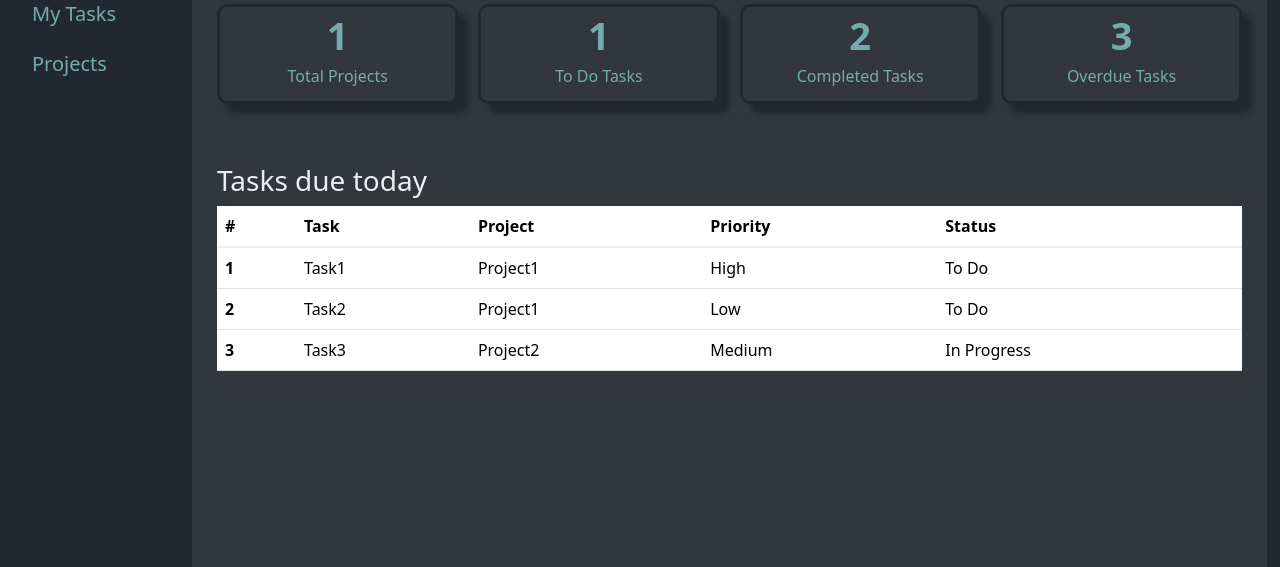
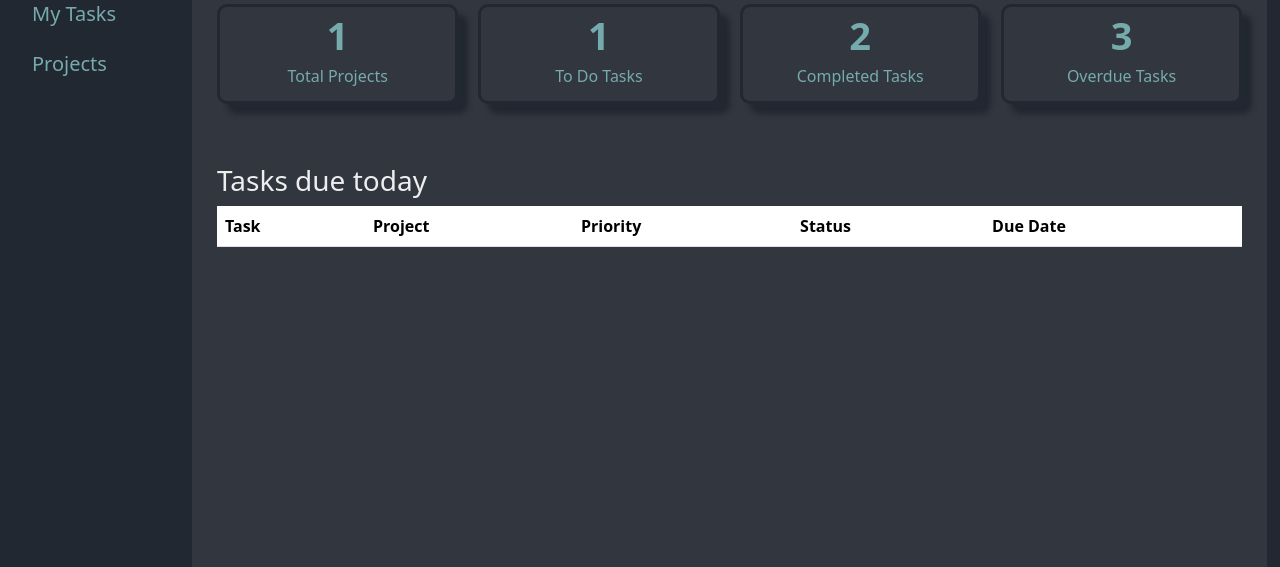
Before and after one commit to kathleen547/SmartTaskManager, a Flask app: page /dashboard in a window 1280 px wide. Shown: the part 161-728 px from the top of the page. Run offline with Flask 3, Linux system fonts and the light colour scheme; a user stored in the database is signed in; tables that the repository leaves empty hold one stand-in row (values such as "Sample post"); lists and menus that the app fills with data are empty; some libraries are stand-ins or nearby versions.

Commit message:
Add task deletion and dashboard table updates

```diff
--- a/app/routes.py
+++ b/app/routes.py
@@ -4,7 +4,7 @@ from werkzeug.security import generate_password_hash, check_password_hash
 from flask_login import login_user, current_user, login_required, logout_user
 from .extensions import db
 from .models import User, Task, Project
-from sqlalchemy import func
+from sqlalchemy import func, case, or_
 from datetime import date
 
 main = Blueprint('main', __name__)
@@ -66,7 +66,28 @@ def get_content():
 
     to_filter = db.select(Project).where(Project.owner_id == current_user.id)
     project_number = db.session.scalar(db.select(func.count()).select_from(to_filter))
-    return render_template("dashboard.html", current_user=current_user, data=project_number, data1=todo_number)
+
+    today = date.today()
+    priority_order = case(
+        ((Task.due_date < today) & (Task.status != "done"), 1),
+        ((Task.due_date == today) & (Task.status != "done"), 2),
+        (Task.status == "in progress", 3),
+        else_=4
+    )
+    task_table = db.session.scalars(
+        db.select(Task)
+        .where(
+            Task.assigned_user_id == current_user.id,
+            or_(
+                ((Task.due_date < today) & (Task.status != "done")),
+                ((Task.due_date == today) & (Task.status != "done")),
+                (Task.status == "in progress")
+            )
+        )
+        .order_by(priority_order, Task.due_date.asc())
+        .limit(10)
+    ).all()
+    return render_template("dashboard.html", current_user=current_user, data=project_number, data1=todo_number, dashboard_table=task_table)
 
 
 @main.route('/new-project', methods=["GET", "POST"])
@@ -155,3 +176,12 @@ def show_project(project_id):
         )
     )
     return render_template("project.html", project=requested_project, data1=total, data2=todo, data3=in_progress, data4=completed, data5=overdue, current_user=current_user)
+
+
+@main.route("/delete/<int:task_id>")
+def delete_task(task_id):
+    task_to_delete = db.get_or_404(Task, task_id)
+    project_id = task_to_delete.project_id
+    db.session.delete(task_to_delete)
+    db.session.commit()
+    return redirect(url_for('main.show_project', project_id=project_id))
--- a/app/static/js/main.js
+++ b/app/static/js/main.js
@@ -9,3 +9,7 @@ function func1() {
 function func2() {
   document.getElementById("status-dropdown").classList.toggle("show");
 }
+
+function confirmDelete(){
+    return confirm("Are you sure to delete this task?");
+}
--- a/app/templates/dashboard.html
+++ b/app/templates/dashboard.html
@@ -38,35 +38,23 @@
     <table class="table table-hover">
   <thead>
     <tr>
-      <th scope="col">#</th>
       <th scope="col">Task</th>
       <th scope="col">Project</th>
       <th scope="col">Priority</th>
       <th scope="col">Status</th>
+      <th scope="col">Due Date</th>
     </tr>
   </thead>
   <tbody class="table-group-divider">
+  {% for task in dashboard_table %}
     <tr>
-      <th scope="row">1</th>
-      <td>Task1</td>
-      <td>Project1</td>
-      <td>High</td>
-      <td>To Do</td>
+      <td>{{ task.title }}</td>
+      <td>{{ task.project.title }}</td>
+      <td>{{ task.status }}</td>
+      <td>{{ task.priority }}</td>
+        <td>{{ task.due_date }}</td>
     </tr>
-    <tr>
-      <th scope="row">2</th>
-      <td>Task2</td>
-      <td>Project1</td>
-      <td>Low</td>
-      <td>To Do</td>
-    </tr>
-    <tr>
-      <th scope="row">3</th>
-      <td>Task3</td>
-      <td>Project2</td>
-      <td>Medium</td>
-      <td>In Progress</td>
-    </tr>
+  {% endfor %}
   </tbody>
 </table>
 </div>
--- a/app/templates/project.html
+++ b/app/templates/project.html
@@ -84,7 +84,7 @@
             <td>{{ task.priority }}</td>
             <td>{{ task.due_date }}</td>
             <td>{{ task.owner.name }}</td>
-            <td>View/Edit/Delete</td>
+            <td>View/Edit/<a href="{{ url_for('main.delete_task', task_id=task.id) }}" onclick="return confirmDelete()">🗑</a></td>
         </tr>
     {% endfor %}
       </tbody>
```
